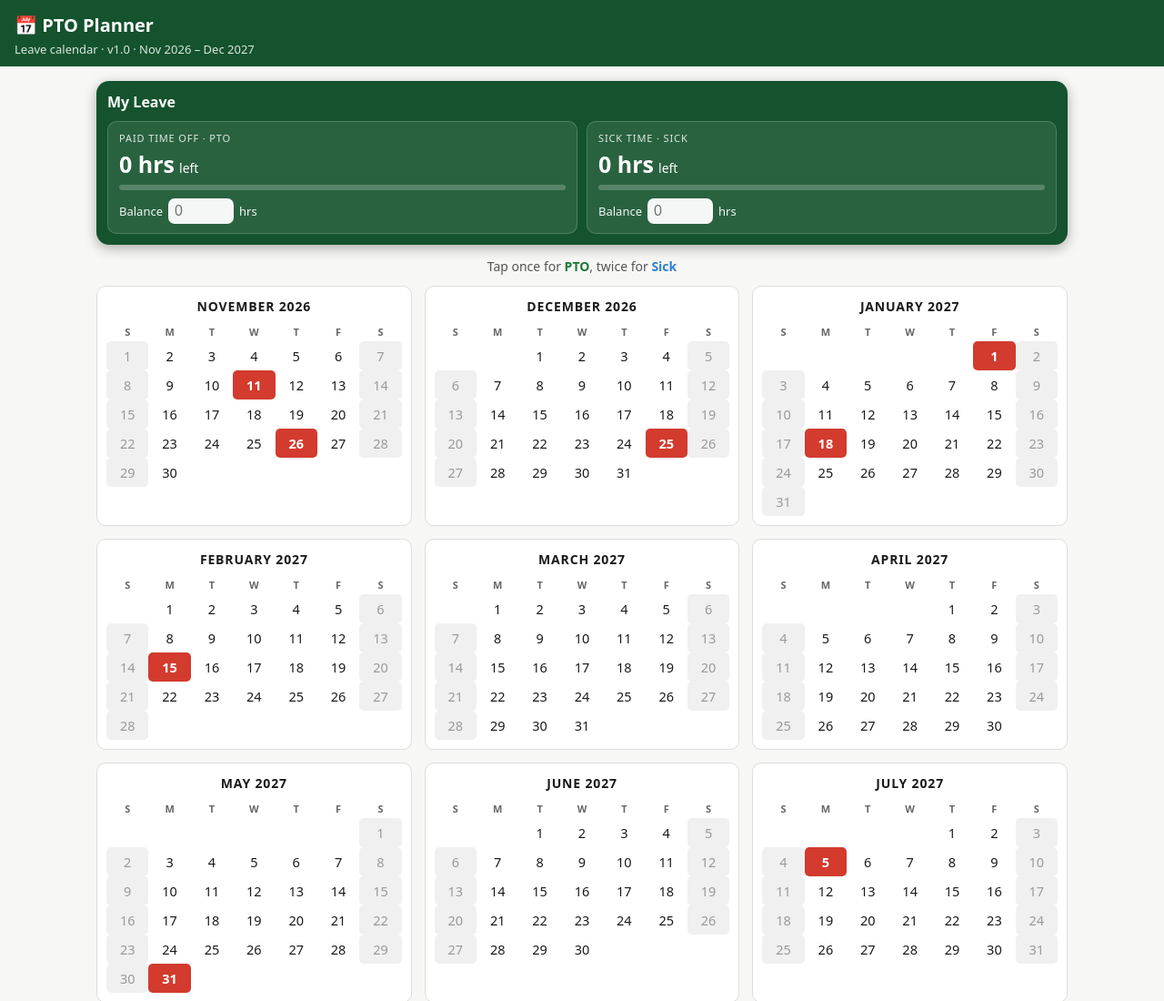
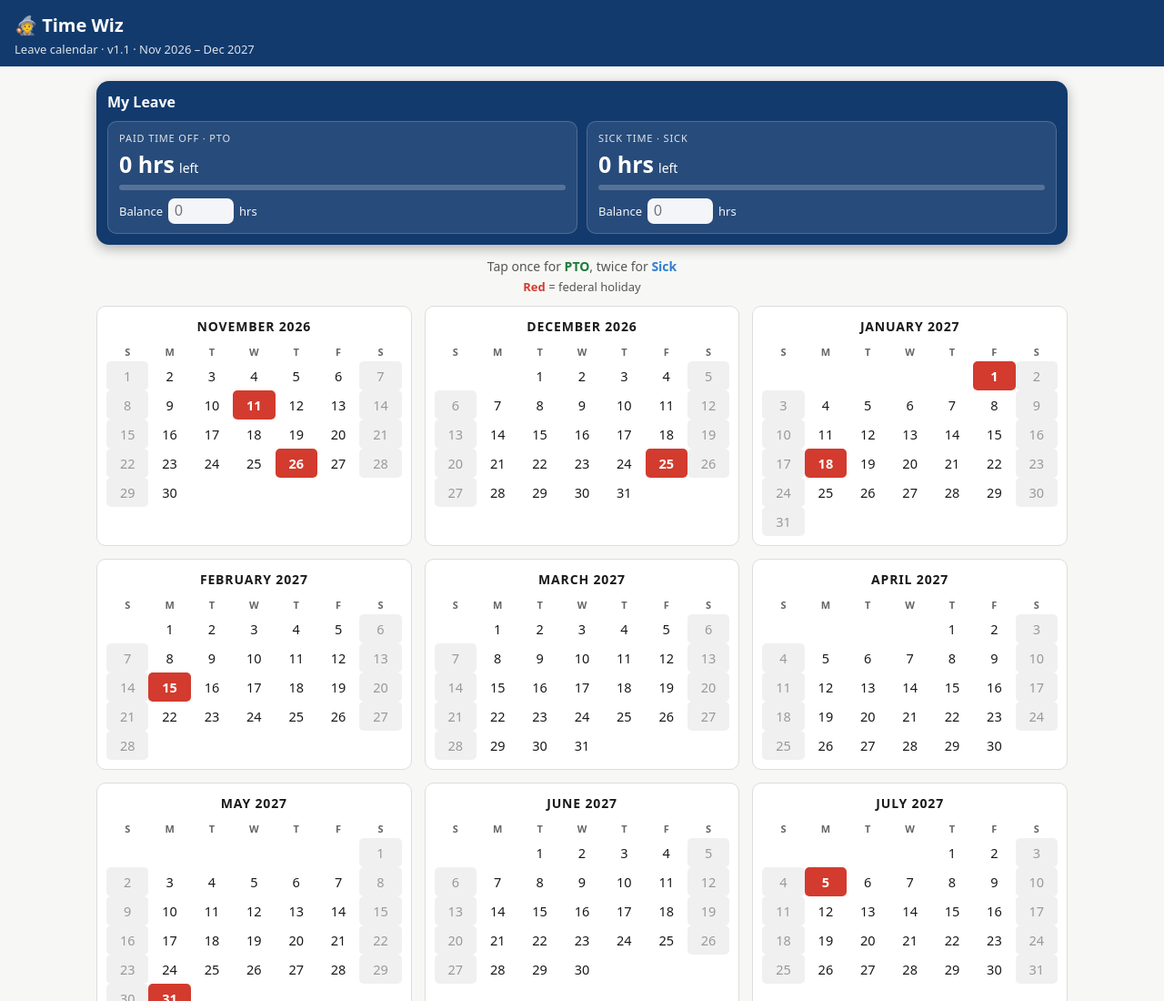
Before and after one commit to captaincoleslaw1/Pto-planner, a plain HTML site: page index.html in a window 1280 px wide. Shown: the top 1100 px of the page at 91% size. Drawn offline with Linux system fonts and the light colour scheme.

Commit message:
Time Wiz v1.1: rename from PTO Planner, match Carrier Dashboard blue color scheme, add Red = federal holiday note

```diff
--- a/index.html
+++ b/index.html
@@ -3,18 +3,18 @@
 <head>
 <meta charset="UTF-8">
 <meta name="viewport" content="width=device-width, initial-scale=1">
-<title>PTO Planner — Leave Calendar</title>
+<title>Time Wiz — Leave Calendar</title>
 <style>
   :root{--ink:#1a1a1a;--muted:#666;--line:#ddd;--bg:#f7f7f5;--card:#fff}
   *{box-sizing:border-box}
   body{margin:0;font-family:system-ui,-apple-system,Segoe UI,Roboto,sans-serif;background:var(--bg);color:var(--ink)}
-  header{padding:14px 16px 10px; background:#14532d;color:#fff}
+  header{padding:14px 16px 10px; background:#123a6d;color:#fff}
   header h1{margin:0;font-size:20px}
   header p{margin:4px 0 0;opacity:.85;font-size:13px}
   main{max-width:1100px;margin:0 auto;padding:16px}
   .card{background:var(--card);border:1px solid var(--line);border-radius:12px;padding:16px;margin-bottom:16px}
   /* Sticky balance bar — follows you down the page */
-  #balanceBar{position:sticky;top:8px;z-index:50;background:#14532d;color:#fff;border-radius:14px;
+  #balanceBar{position:sticky;top:8px;z-index:50;background:#123a6d;color:#fff;border-radius:14px;
     padding:12px;margin:0 0 14px;box-shadow:0 4px 14px rgba(0,0,0,.3)}
   #balanceBar .barTop{display:flex;justify-content:space-between;align-items:center;margin-bottom:10px}
   #barTitle{display:flex;align-items:center;gap:8px;font-size:16px}
@@ -40,14 +40,14 @@
   td.holiday{background:#d23b2e;color:#fff;font-weight:700}
   td.pto{background:#35b558 !important;color:#000 !important;font-weight:700}
   td.sick{background:#2f7fd0 !important;color:#fff !important;font-weight:700}
-  td.today{outline:2px solid #14532d;outline-offset:-2px}
+  td.today{outline:2px solid #123a6d;outline-offset:-2px}
   .hidden{display:none}
 </style>
 </head>
 <body>
 <header>
-  <h1>📅 PTO Planner</h1>
-  <p>Leave calendar · v1.0 · Nov 2026 – Dec 2027</p>
+  <h1>🧙 Time Wiz</h1>
+  <p>Leave calendar · v1.1 · Nov 2026 – Dec 2027</p>
 </header>
 <main>
   <!-- Sticky balances -->
@@ -71,7 +71,8 @@
     </div>
   </div>
 
-  <p id="tapHint" style="text-align:center;font-size:14px;color:#555;margin:2px 0 12px">Tap once for <b style="color:#1d7a3a">PTO</b>, twice for <b style="color:#2f7fd0">Sick</b></p>
+  <p id="tapHint" style="text-align:center;font-size:14px;color:#555;margin:2px 0 4px">Tap once for <b style="color:#1d7a3a">PTO</b>, twice for <b style="color:#2f7fd0">Sick</b></p>
+  <p id="holidayHint" style="text-align:center;font-size:13px;color:#555;margin:0 0 12px"><b style="color:#d23b2e">Red</b> = federal holiday</p>
 
   <section id="yearWrap" class="year"></section>
 
```
Also changed, not shown: 1 other file.
